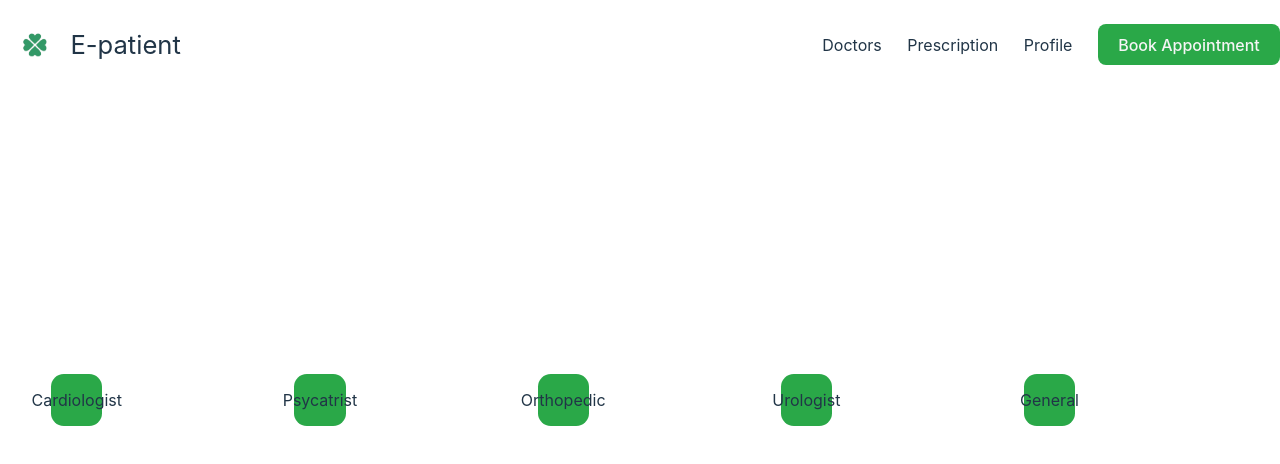
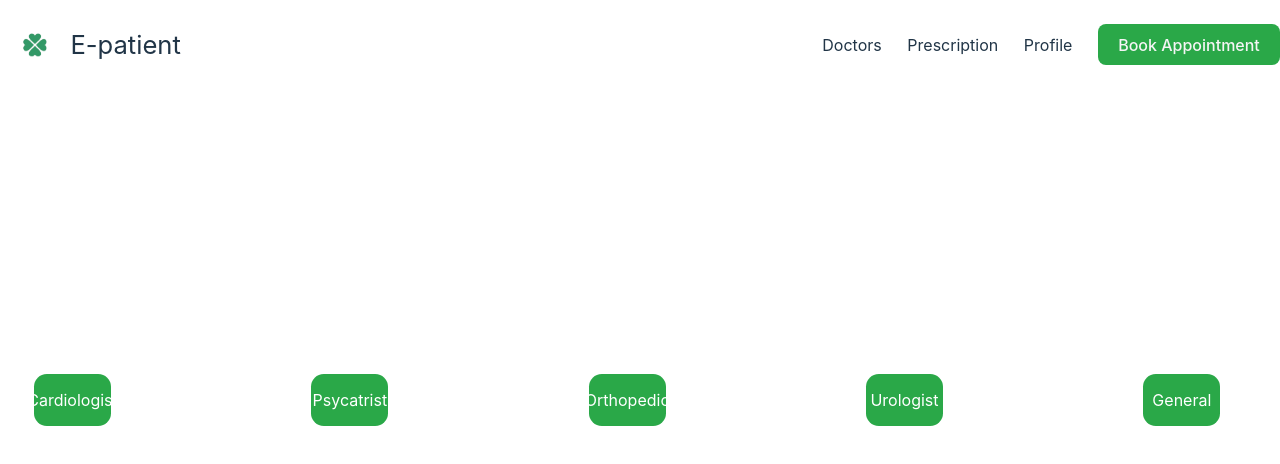
Before and after one commit to kalviumcommunity/E-patient, a React (Vite) app in the folder Front/: page / in a window 1280 px wide. Shown: the top 464 px of the page. Built offline with nearby package versions, Linux system fonts and the light colour scheme.

Commit message:
updated landing page

```diff
--- a/Front/src/App.css
+++ b/Front/src/App.css
@@ -249,7 +249,7 @@ li{
 }
 .Doclist {
   display: flex;
-  justify-content: center;
+  justify-content: space-evenly;
   align-items: center;
   width: 100%;
   gap: 15vw;
@@ -257,11 +257,12 @@ li{
 }
 
 .docbox {
-  width: 4vw;
+  width: 6vw;
   height: 4vw;
   border-radius: 1vw;
   background-color: #2aa848;
   display: flex;
+  color: white;
   justify-content: center;
   align-items: center;
 }
--- a/Front/src/Components/Doclist.jsx
+++ b/Front/src/Components/Doclist.jsx
@@ -30,6 +30,7 @@ function Doclist() {
             <p>Experience: {doctor.Experience} years</p>
           </div>
         ))}
+        <div><button>Chat</button></div>
       </div>
     </div>
   );
```
